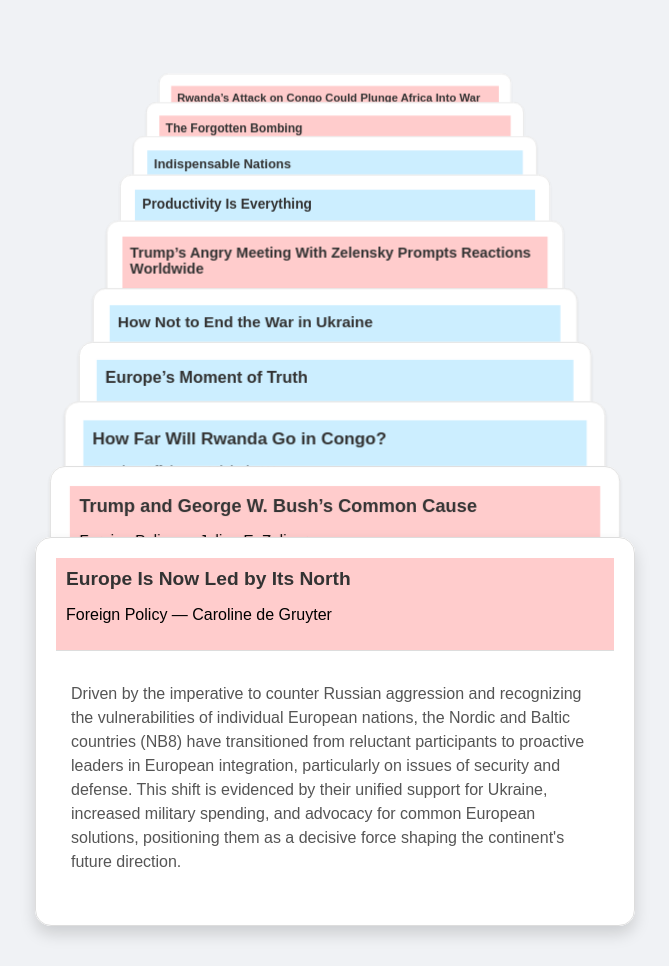
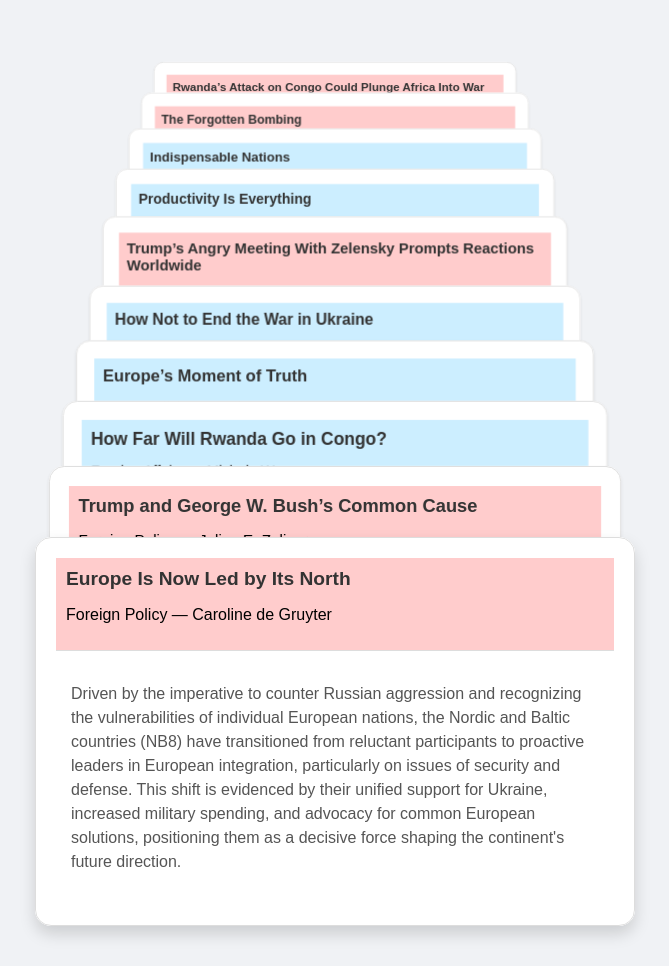
Before and after one commit to AABK6/fpfa_summary, a Flask app: page / in a window 1280 px wide. Shown: the whole page, without its empty margins (305-974 px from the left). Run offline with Flask 3, Linux system fonts and the light colour scheme; data comes from the database, SQL or seed files in the repository.

Commit message:
Update alignment and perspective in styles for improved layout

```diff
--- a/static/styles.css
+++ b/static/styles.css
@@ -3,7 +3,7 @@
     background: #f0f2f5;
     display: flex;
     justify-content: center;
-    align-items: center;
+    align-items: flex-start;
     min-height: 100vh;
     margin: 0;
     padding: 20px;
@@ -16,7 +16,7 @@
     align-items: center;
     width: 100%;
     max-width: 600px; /* Wider cards */
-    perspective: 1000px; /* Enables 3D perspective */
+    perspective: 1500px; /* Enables 3D perspective */
 }
 
 .card {
```
